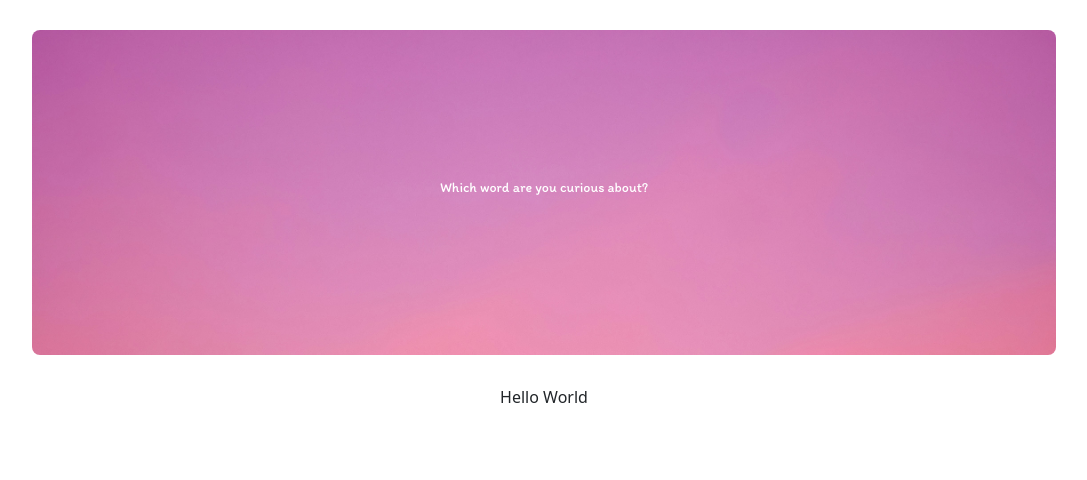
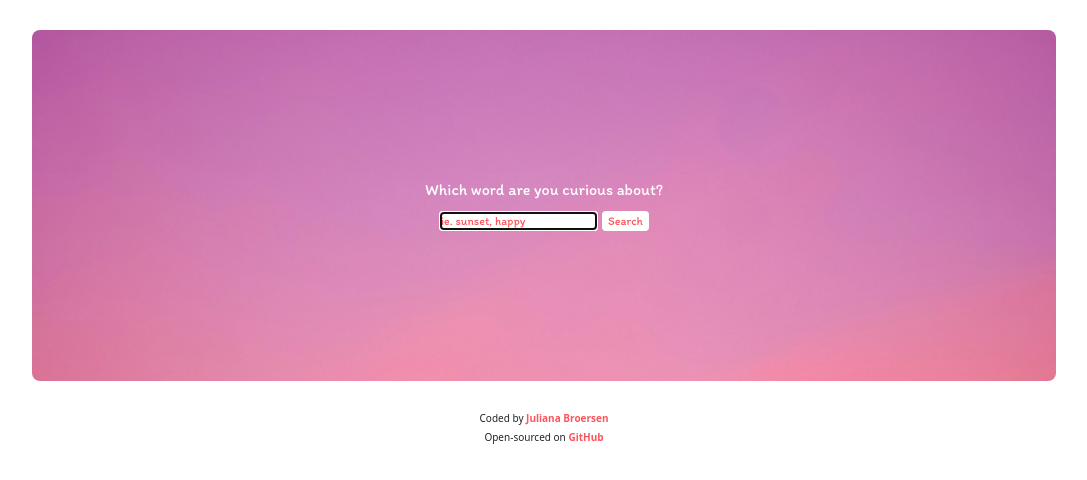
Before and after one commit to julbroersen/react-dictionary-app-project, a React (Create React App) app: page / in a window 1280 px wide. Shown: the top 480 px of the page, without its empty margins (96-1183 px from the left). Built offline with nearby package versions, Linux system fonts and the light colour scheme.

Commit message:
added footer and search engine form & basic functionality, css styling

```diff
--- a/src/App.css
+++ b/src/App.css
@@ -1,3 +1,7 @@
+:root {
+  --main-branding-color: rgba(252, 85, 92);
+}
+
 .App {
   text-align: center;
 }
@@ -7,13 +11,24 @@
   background-repeat: no-repeat;
   background-size: cover;
   border-radius: 8px;
+
   margin: 30px auto;
   max-width: 80%;
   padding: 150px 0;
 }
 
-.App h2 {
+.App h1 {
   color: white;
   font-family: "Itim", cursive;
-  font-size: 14px;
+  font-size: 16px;
 }
+
+.App footer {
+  font-size: 10px;
+}
+
+.App a {
+  color: var(--main-branding-color);
+  font-weight: bolder;
+  text-decoration: none;
+}
--- a/src/App.js
+++ b/src/App.js
@@ -1,12 +1,36 @@
 import "./App.css";
+import Dictionary from "./Dictionary";
 
 export default function App() {
   return (
     <div className="App">
-      <header className="App-header img-fluid">
-        <h2>Which word are you curious about?</h2>
+      <header className="App-header container">
+        <h1>Which word are you curious about?</h1>
+        <Dictionary />
       </header>
-      Hello World
+      <main></main>
+      <footer>
+        <p className="mb-1">
+          Coded by{" "}
+          <a
+            href="https://juliana-broersen.netlify.app"
+            target="_blank"
+            rel="noopener noreferrer"
+          >
+            Juliana Broersen
+          </a>
+        </p>
+        <p>
+          Open-sourced on{" "}
+          <a
+            href="https://github.com/julbroersen/react-dictionary-app-project"
+            target="_blank"
+            rel="noopener noreferrer"
+          >
+            GitHub
+          </a>
+        </p>
+      </footer>
     </div>
   );
 }
--- /dev/null
+++ b/src/Dictionary.css
@@ -0,0 +1,30 @@
+:root {
+  --main-branding-color: rgba(252, 85, 92);
+}
+
+.search-input {
+  border: none;
+  border-radius: 4px;
+  color: var(--main-branding-color);
+  font-family: "Itim", cursive;
+  font-size: 12px;
+}
+
+.search-input::placeholder {
+  color: var(--main-branding-color);
+}
+
+.search-button {
+  background: white;
+  border: none;
+  border-radius: 4px;
+  color: var(--main-branding-color);
+  font-family: "Itim", cursive;
+  font-size: 12px;
+  transition: all 150ms ease-in-out;
+}
+
+.search-button:hover {
+  background: var(--main-branding-color);
+  color: white;
+}
--- /dev/null
+++ b/src/Dictionary.js
@@ -0,0 +1,29 @@
+import React, { useState } from "react";
+import "./Dictionary.css";
+
+export default function Dictionary() {
+  let [keyword, setKeyword] = useState(null);
+  function search(event) {
+    event.preventDefault();
+    alert(`Searching for the definition of ${keyword}`);
+  }
+
+  function handleKeywordChange(event) {
+    setKeyword(event.target.value);
+  }
+
+  return (
+    <div className="Dictionary">
+      <form onSubmit={search}>
+        <input
+          type="search"
+          placeholder="ie. sunset, happy"
+          autoFocus={true}
+          onChange={handleKeywordChange}
+          className="search-input"
+        />
+        <input type="submit" value="Search" className="search-button ms-1" />
+      </form>
+    </div>
+  );
+}
```
